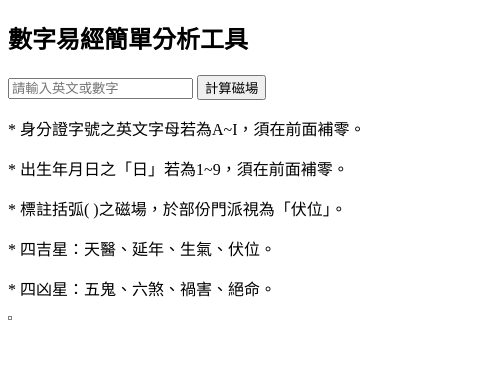
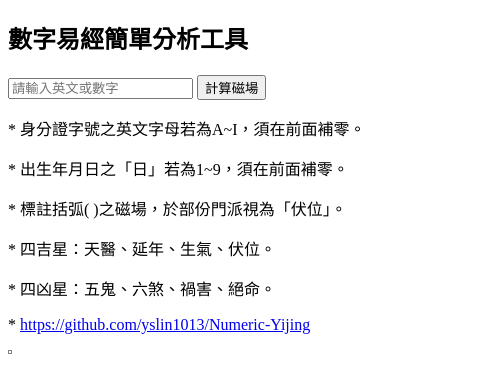
Before and after one commit to yslin1013/Numeric-Yijing, an Electron app: page index.html in a window 500 px wide. Drawn offline with Linux system fonts and the light colour scheme.

Commit message:
Update index.html

```diff
--- a/index.html
+++ b/index.html
@@ -14,6 +14,7 @@
     <p><span>* 標註括弧( )之磁場，於部份門派視為「伏位」。</span></p>
     <p><span>* 四吉星：天醫、延年、生氣、伏位。</span></p>
     <p><span>* 四凶星：五鬼、六煞、禍害、絕命。</span></p>
+    <p>* <a href="https://github.com/yslin1013/Numeric-Yijing" target="_blank">https://github.com/yslin1013/Numeric-Yijing</a></p>
 
     <table style="border-collapse: collapse; border: 1px solid grey;">
     <tr>
```
